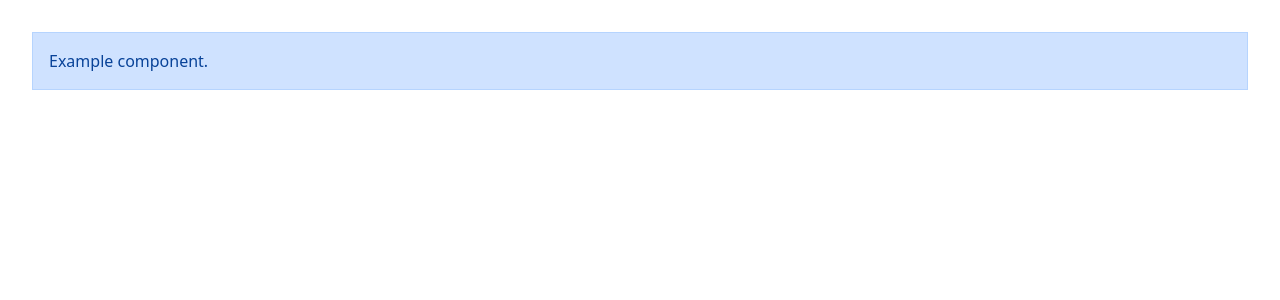
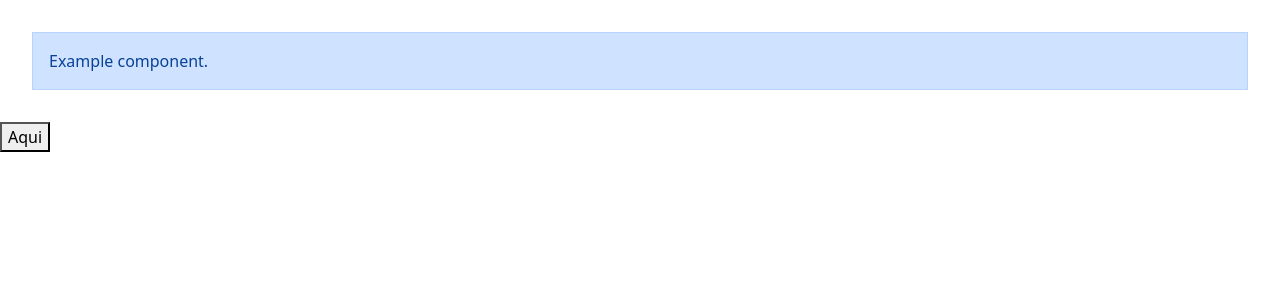
Before and after one commit to Nidev-lab/perito-siniestros, a React (Create React App) app: page / in a window 1280 px wide. Shown: the top 300 px of the page. Built offline with nearby package versions, Linux system fonts and the light colour scheme.

Commit message:
Button added

```diff
--- /dev/null
+++ b/src/components/Button/Button.js
@@ -0,0 +1,10 @@
+import React from 'react';
+import './button.css';
+
+const Button = () => {
+  return (
+    <button>Aqui</button>
+  );
+};
+
+export default Button;
--- /dev/null
+++ b/src/components/Button/index.js
@@ -0,0 +1 @@
+export { default as Button } from './Button';
--- a/src/pages/Home/Home.js
+++ b/src/pages/Home/Home.js
@@ -1,8 +1,12 @@
 import { Alert } from '../../components/Alert';
+import { Button } from '../../components/Button';
 
 const Home = () => {
   return (
-    <Alert />
+    <>
+      <Alert />
+      <Button />
+    </>
   );
 };
 
```
Also changed, not shown: src/components/Button/button.css (added).
